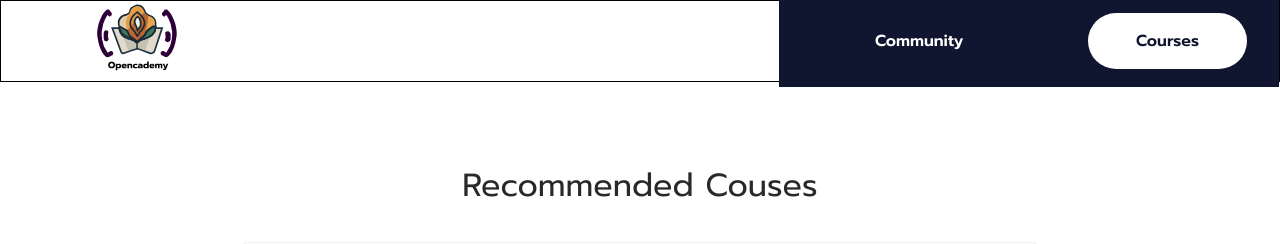
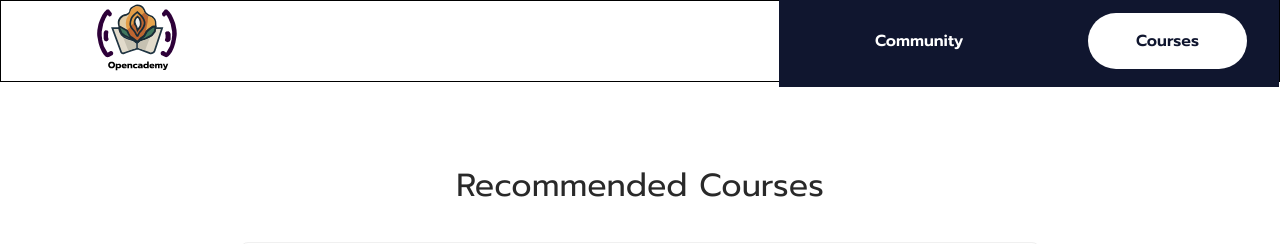
Before and after one commit to vbv-nyk/opencademy, a Next.js app: page /paths in a window 1280 px wide. Shown: the top 244 px of the page. Built offline with nearby package versions, Linux system fonts and the light colour scheme.

Commit message:
Correct spelling mistakes

```diff
--- a/components/PathSelection/PathSelection.tsx
+++ b/components/PathSelection/PathSelection.tsx
@@ -1,21 +1,21 @@
-import React, { useState } from "react"
-import { paths } from "../../pages/api/pathAPI"
-import styles from "./PathSelection.module.css"
-import LongCard from "../longCard/LongCard"
-import WideCard from "../subComponents/wideCard/WideCard"
+import React, { useState } from "react";
+import { paths } from "../../pages/api/pathAPI";
+import styles from "./PathSelection.module.css";
+import LongCard from "../longCard/LongCard";
+import WideCard from "../subComponents/wideCard/WideCard";
 
 const PathSelection = () => {
   const [wideCard, setWideCard] = useState(
     paths.filter((path) => path.cardType === "WideCard")
-	)
+  );
   const [longCard, setLongCard] = useState(
     paths.filter((path) => path.cardType === "LongCard")
-	)
+  );
   return (
     <div className={styles.mainContainer}>
       <div className={styles.container}>
         <div className={styles.wideContainer}>
-					<div className={styles.heading}>Recommended Couses</div>
+          <div className={styles.heading}>Recommended Courses</div>
           <div>
             {wideCard.map((path, id) => (
               <div key={id}>
@@ -49,7 +49,7 @@ const PathSelection = () => {
         <div></div>
       </div>
     </div>
-	)
-}
+  );
+};
 
-export default PathSelection
+export default PathSelection;
```
Lines whose indentation alone changed are shown as unchanged.
